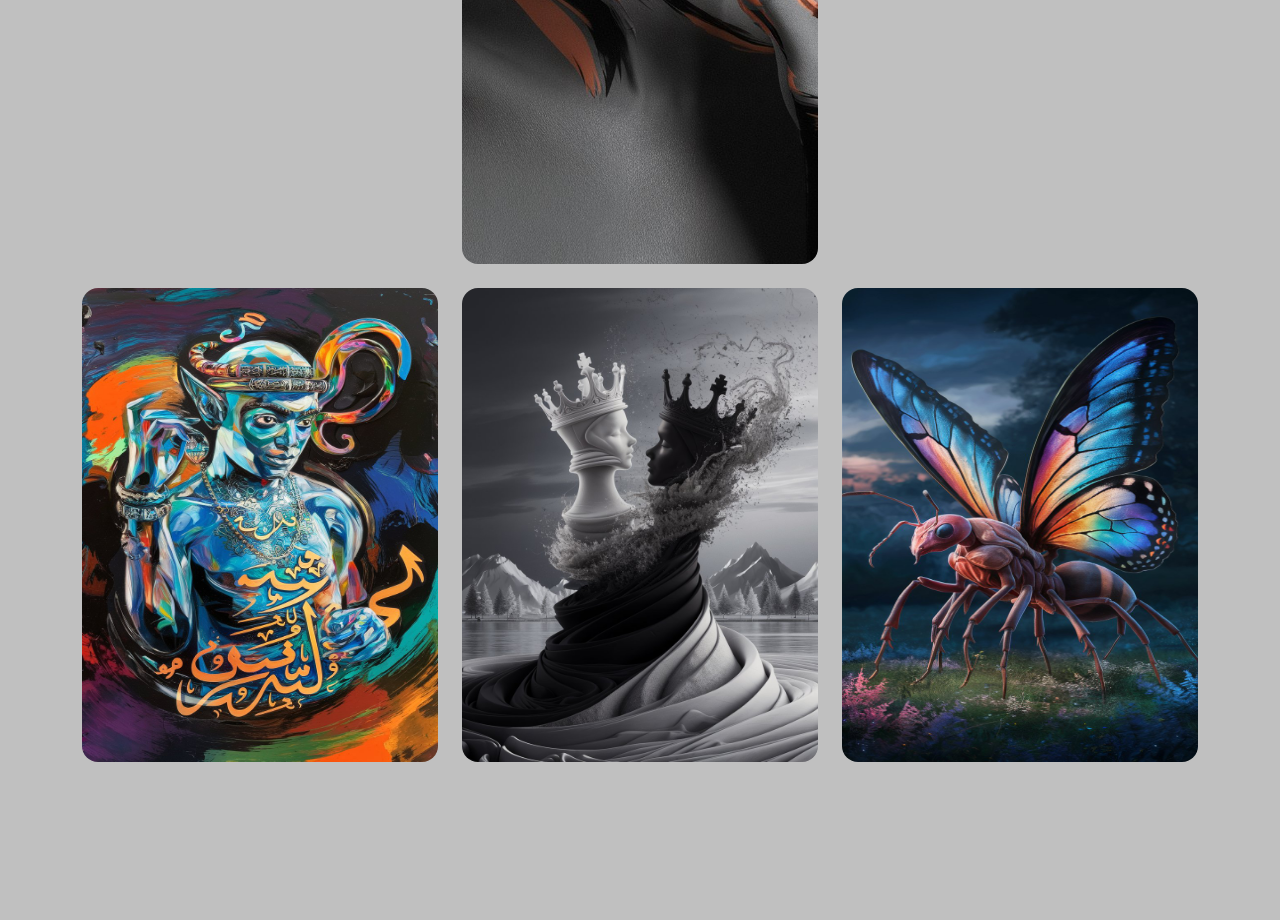
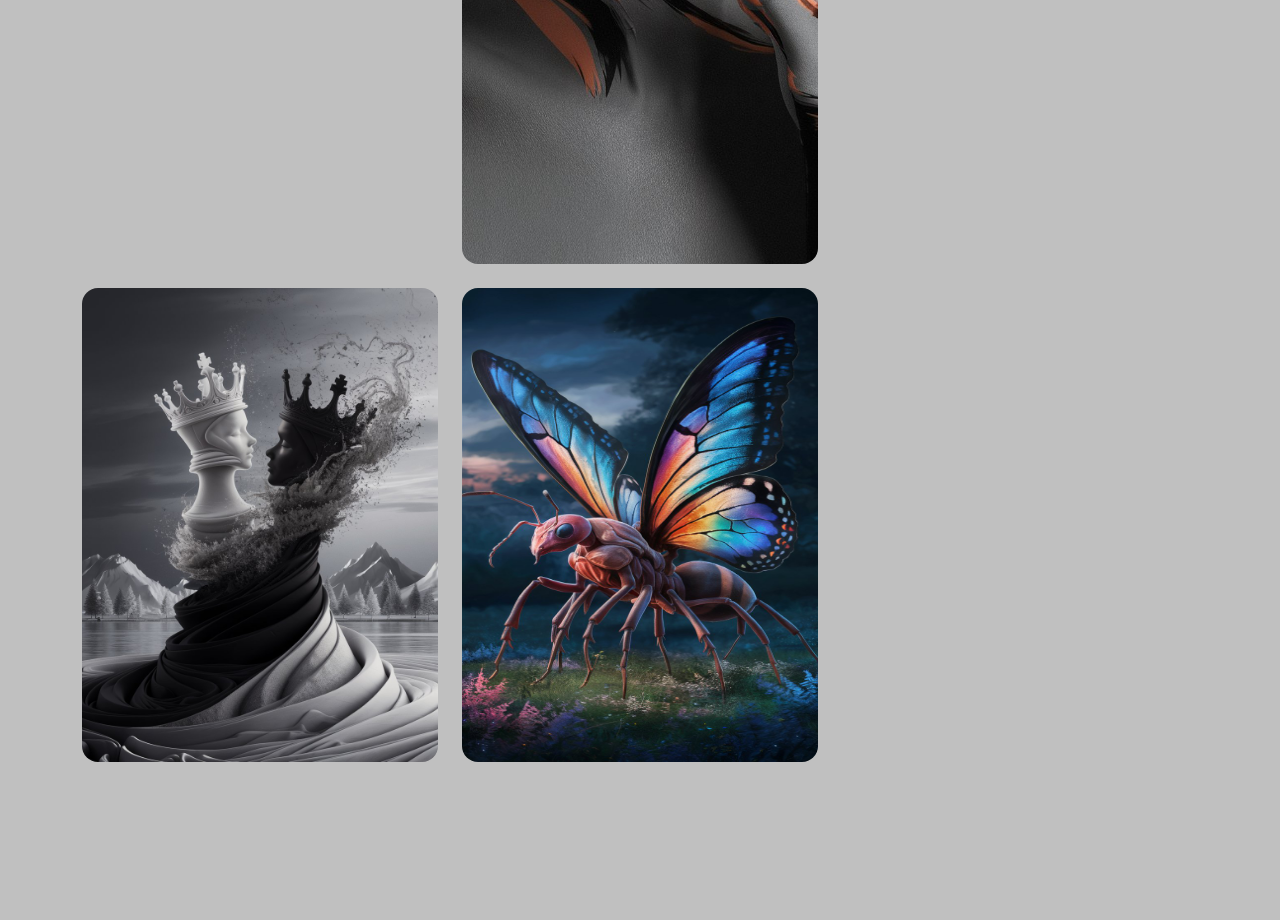
Before and after one commit to mohamedmahmoud512/luxe-store, a plain HTML site: page index.html in a window 1280 px wide. Shown: the part 1337-2257 px from the top of the page. Drawn offline with Linux system fonts and the light colour scheme.

Commit message:
Update index.html

```diff
--- a/index.html
+++ b/index.html
@@ -32,9 +32,6 @@
                 <img src="img/IMG-20241123-WA0018.jpg" class="w-100 rounded-4">
             </div>
             <div class="col-md-6 col-sm-12 col-lg-4">
-                <img src="img/IMG-20241123-WA0020.jpg" class="w-100 h-75 rounded-4">
-            </div>
-            <div class="col-md-6 col-sm-12 col-lg-4">
                 <img src="img/IMG-20241123-WA0021.jpg" class="w-100 rounded-4">
             </div>
             <div class="col-md-6 col-sm-12 col-lg-4">
```
